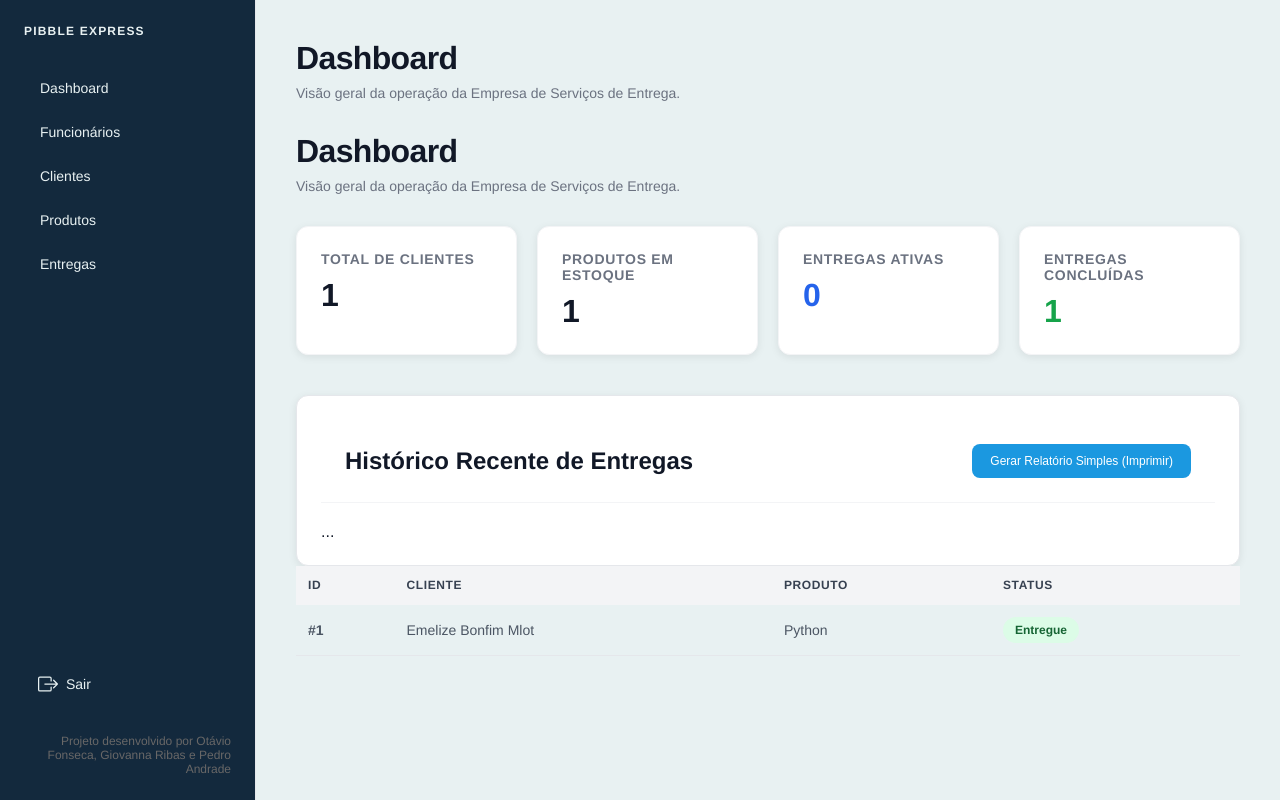
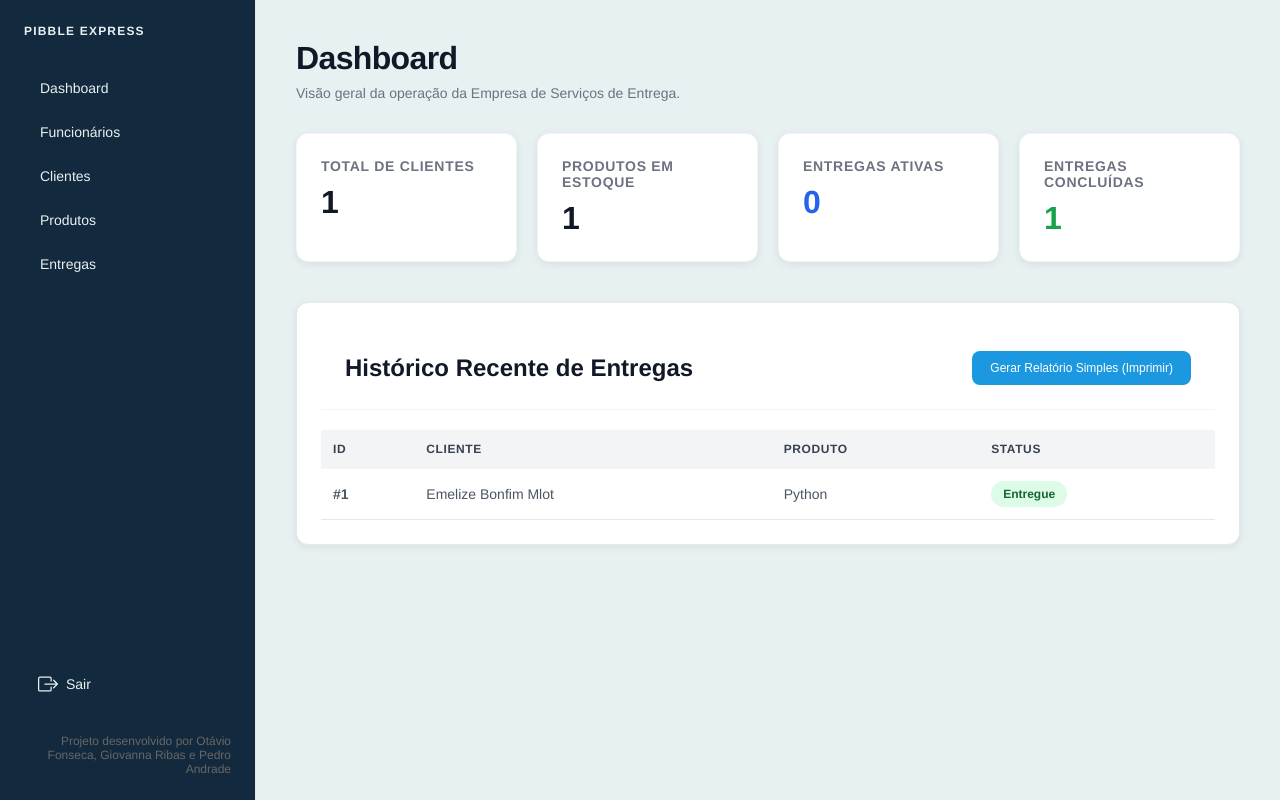
Before and after one commit to ribasgiovanna/pibble_express, a Django app: page /dashboard/ in a window 1280 px wide. Run offline with Django 5.2, Linux system fonts and the light colour scheme; a user stored in the database is signed in; data comes from the database, SQL or seed files in the repository; both versions use the stored data as it was after the commit.

Commit message:
Mudanças no dashboard

```diff
--- a/funcionarios/models.py
+++ b/funcionarios/models.py
@@ -9,7 +9,7 @@ class Funcionario(models.Model):
     )
 
     nome_completo = models.CharField(max_length=255, verbose_name="Nome Completo")
-    cpf = models.CharField(max_length=14, unique=True, verbose_name="CPF")
+    cpf = models.CharField(max_length=14, unique=True, verbose_name="CPF/CNPJ")
     cargo = models.CharField(max_length=100, verbose_name="Cargo")
     telefone = models.CharField(max_length=20, verbose_name="Telefone")
     email = models.EmailField(unique=True, verbose_name="E-mail")
--- a/templates/dashboard.html
+++ b/templates/dashboard.html
@@ -1,16 +1,7 @@
 {% extends 'base.html' %}
 
-
 {% block content %}
-<header>
-    <h1 class="header-title">Dashboard</h1>
-    <p class="header-subtitle">
-        Visão geral da operação da Empresa de Serviços de Entrega.
-    </p>
-</header>
-
 <div class="print-area">
-
     <header>
         <h1 class="header-title">Dashboard</h1>
         <p class="header-subtitle">
@@ -49,85 +40,6 @@
             </button>
         </div>
 
-        <!-- tabela -->
-        ...
-    </section>
-
-</div>
-<!-- <div class="cards-grid">
-    <div class="card">
-        <span class="card-label">Total de Clientes</span>
-        <span class="card-value">{{ total_clientes }}</span>
-    </div>
-
-    <div class="card">
-        <span class="card-label">Produtos em Estoque</span>
-        <span class="card-value">{{ total_produtos }}</span>
-    </div>
-
-    <div class="card">
-        <span class="card-label">Entregas Ativas</span>
-        <span class="card-value text-blue">{{ entregas_ativas }}</span>
-    </div>
-
-    <div class="card">
-        <span class="card-label">Entregas Concluídas</span>
-        <span class="card-value text-green">{{ entregas_concluidas }}</span>
-    </div>
-</div>
-
-<section class="report-section">
-    <div class="report-header">
-        <h2>Histórico Recente de Entregas</h2>
-
-        <button onclick="window.print()" class="btn-print">
-            Gerar Relatório Simples (Imprimir)
-        </button>
-    </div>
-<section class="report-summary">
-
-    <h2>Relatório Operacional</h2>
-
-    <div class="summary-grid">
-
-        <div class="summary-item">
-            <strong>Data:</strong>
-            {{ data_relatorio }}
-        </div>
-
-        <div class="summary-item">
-            <strong>Total de clientes:</strong>
-            {{ total_clientes }}
-        </div>
-
-        <div class="summary-item">
-            <strong>Total de funcionários:</strong>
-            {{ total_funcionarios }}
-        </div>
-
-        <div class="summary-item">
-            <strong>Produtos cadastrados:</strong>
-            {{ total_produtos }}
-        </div>
-
-        <div class="summary-item">
-            <strong>Entregas ativas:</strong>
-            {{ entregas_ativas }}
-        </div>
-
-        <div class="summary-item">
-            <strong>Entregas concluídas:</strong>
-            {{ entregas_concluidas }}
-        </div>
-
-        <div class="summary-item">
-            <strong>Entregas pendentes:</strong>
-            {{ entregas_pendentes }}
-        </div>
-
-    </div>
-
-</section> -->
         <div class="table-container">
             <table class="data-table">
                 <thead>
@@ -165,4 +77,5 @@
             </table>
         </div>
     </section>
+</div>
 {% endblock %}
```
Also changed, not shown: db.sqlite3. Lines whose indentation alone changed are shown as unchanged.
